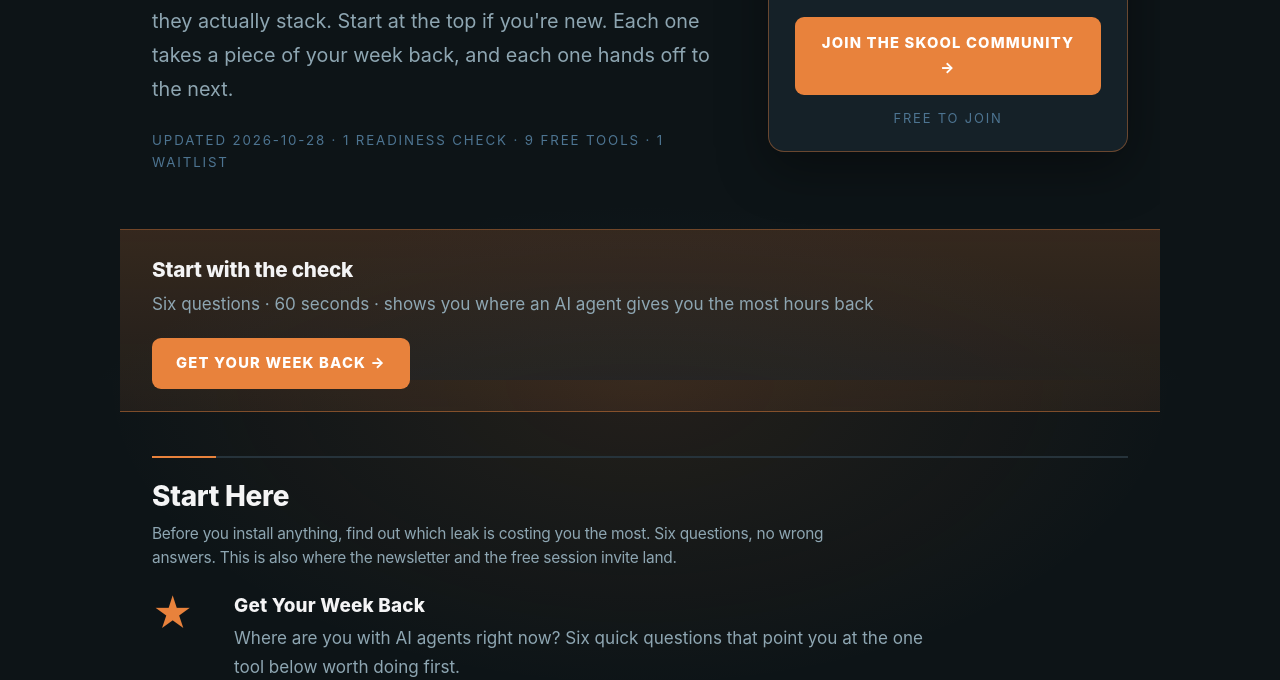
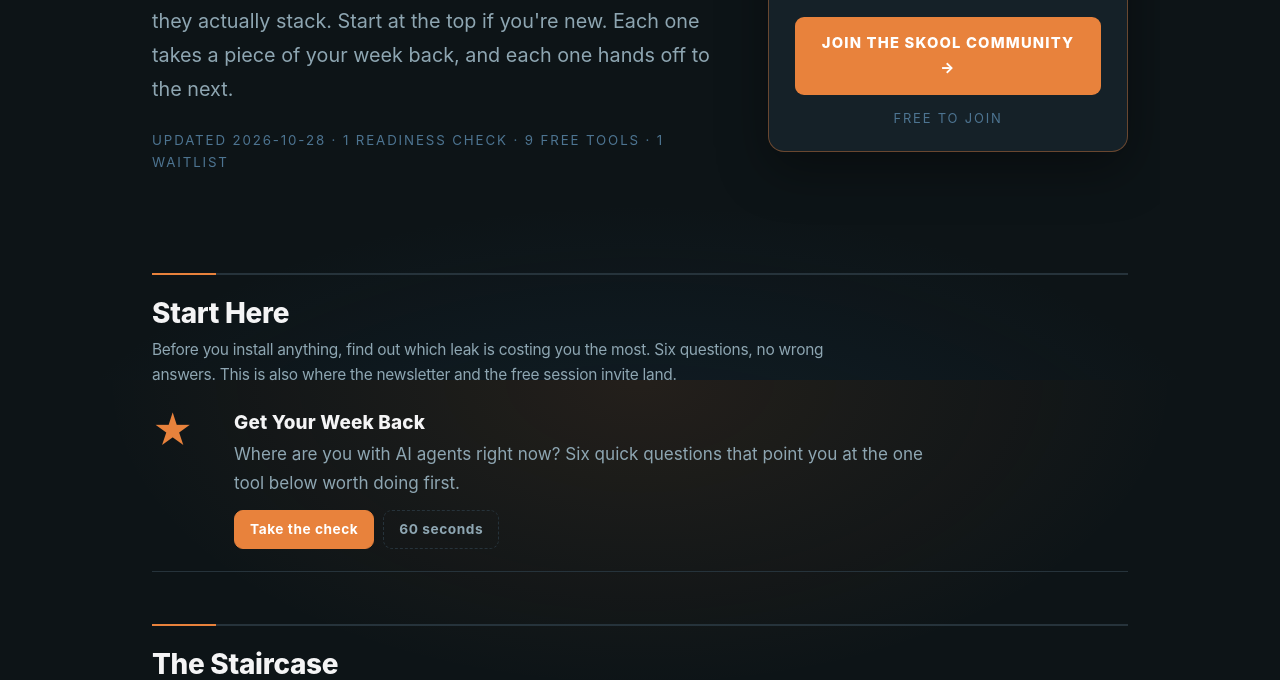
Before and after one commit to onetimeautomationai/onetimeautomationai.github.io, a plain HTML site: page tools/index.html in a window 1280 px wide. Shown: the part 420-1100 px from the top of the page. Drawn offline with Linux system fonts and the light colour scheme.

Commit message:
Remove duplicate Start with the check banner from tools page
Co-Authored-By: Claude Sonnet 5.5 <noreply@anthropic.com>
Claude-Session: https://claude.ai/code/session_01Mh5jzHxwyD5KEAPFnKiJEW

```diff
--- a/tools/index.html
+++ b/tools/index.html
@@ -185,14 +185,6 @@
     </div>
   </div>
 
-  <div class="banner">
-    <div class="t">
-      <b>Start with the check</b>
-      <span>Six questions &middot; 60 seconds &middot; shows you where an AI agent gives you the most hours back</span>
-    </div>
-    <a href="/60sec/">Get Your Week Back &rarr;</a>
-  </div>
-
   <section>
     <div class="h2">Start Here<small>Before you install anything, find out which leak is costing you the most. Six questions, no wrong answers. This is also where the newsletter and the free session invite land.</small></div>
 
```
